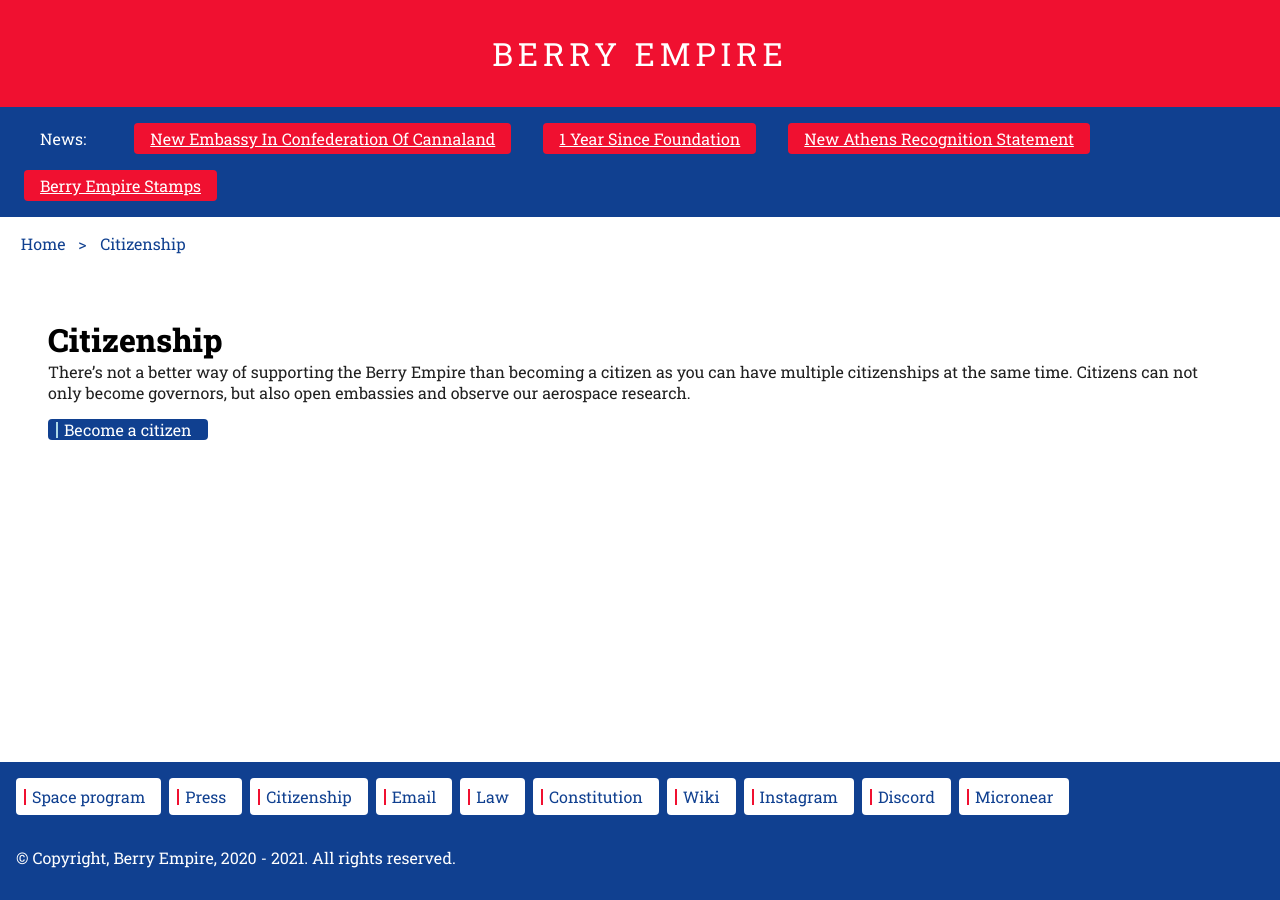
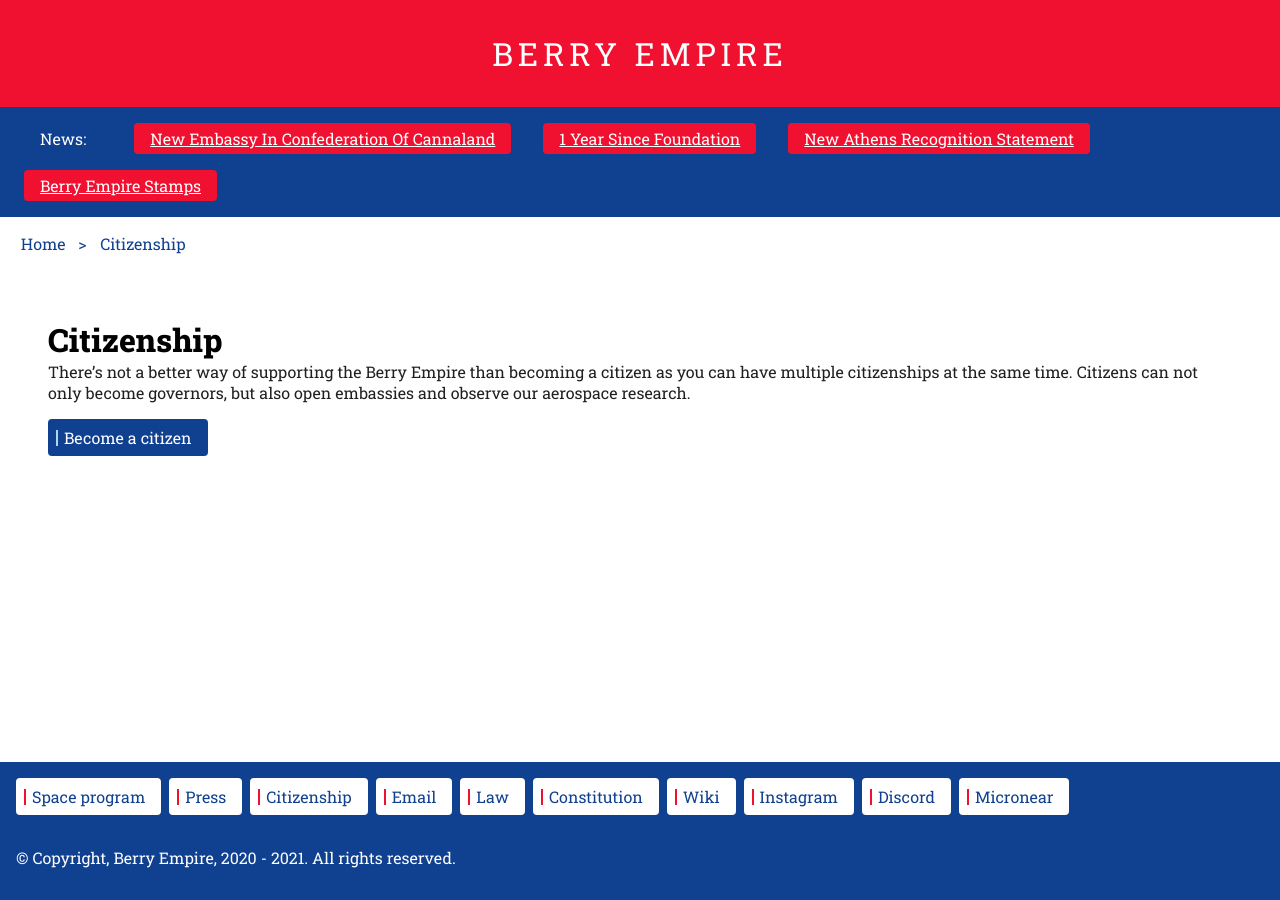
Before and after one commit to berryempire/berryempire.github.io, a Jekyll site: the page built from citizenship.md, in a window 1280 px wide. Built offline with Jekyll 4.4.1, drawn with Linux system fonts in a browser that asks for light colours; our own code applies the rules of GitHub Pages for plain Markdown files.

Commit message:
Update citizenship.md

```diff
--- a/citizenship.md
+++ b/citizenship.md
@@ -2,4 +2,4 @@
 There's not a better way of supporting the Berry Empire than becoming a citizen as you can have multiple citizenships at the same time.
 Citizens can not only become governors, but also open embassies and observe our aerospace research.
 
-<a class="thickbutton" href="https://docs.google.com/forms/d/e/1FAIpQLSfkJTmNNMBZQjtnY1X0qukH5jc4miOadwbrQjsZ3HqjJVhTfQ/viewform?usp=sf_link"> <span>Become a citizen</span> </a>
+<a class="thickbutton thick" href="https://docs.google.com/forms/d/e/1FAIpQLSfkJTmNNMBZQjtnY1X0qukH5jc4miOadwbrQjsZ3HqjJVhTfQ/viewform?usp=sf_link"> <span>Become a citizen</span> </a>
```
